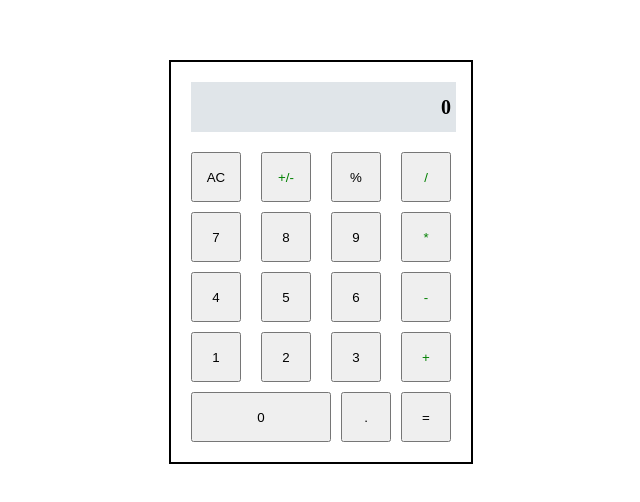
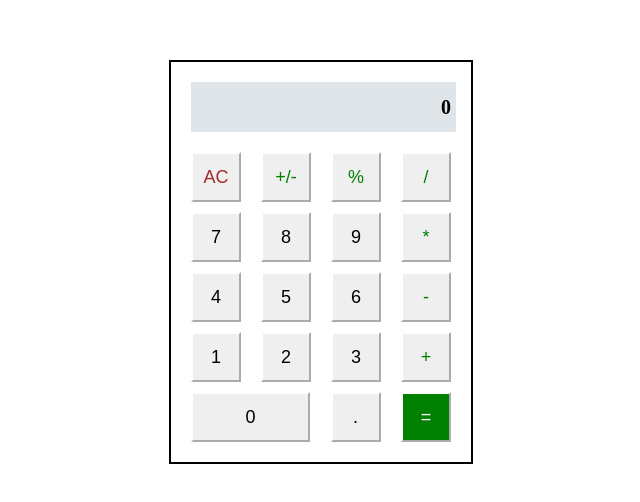
Before and after one commit to Harvis23/rechner, a plain HTML site: page index.html in a window 1280 px wide. Shown: the part 138-640 px from the top of the page, without its empty margins (319-959 px from the left). Drawn offline with Linux system fonts and the light colour scheme.

Commit message:
Change the style for the equal button and change size of zero button

```diff
--- a/styles.css
+++ b/styles.css
@@ -39,15 +39,26 @@ body {
 }
 
 .operand.zero{
-    flex-grow: 1;
+    width: 119px;
 }
 
 button {
     height: 50px;
     width: 50px;
     margin: 5px;
+    font-size: 18px;
+    border-color: white;
 }
 
-.operator, .pos_neg, .percentage {
+.operator, .pos_neg, .percent {
     color: green;
 }
+
+.delete {
+    color: brown;
+}
+
+.equal {
+    background-color: green;
+    color: white;
+}
```
